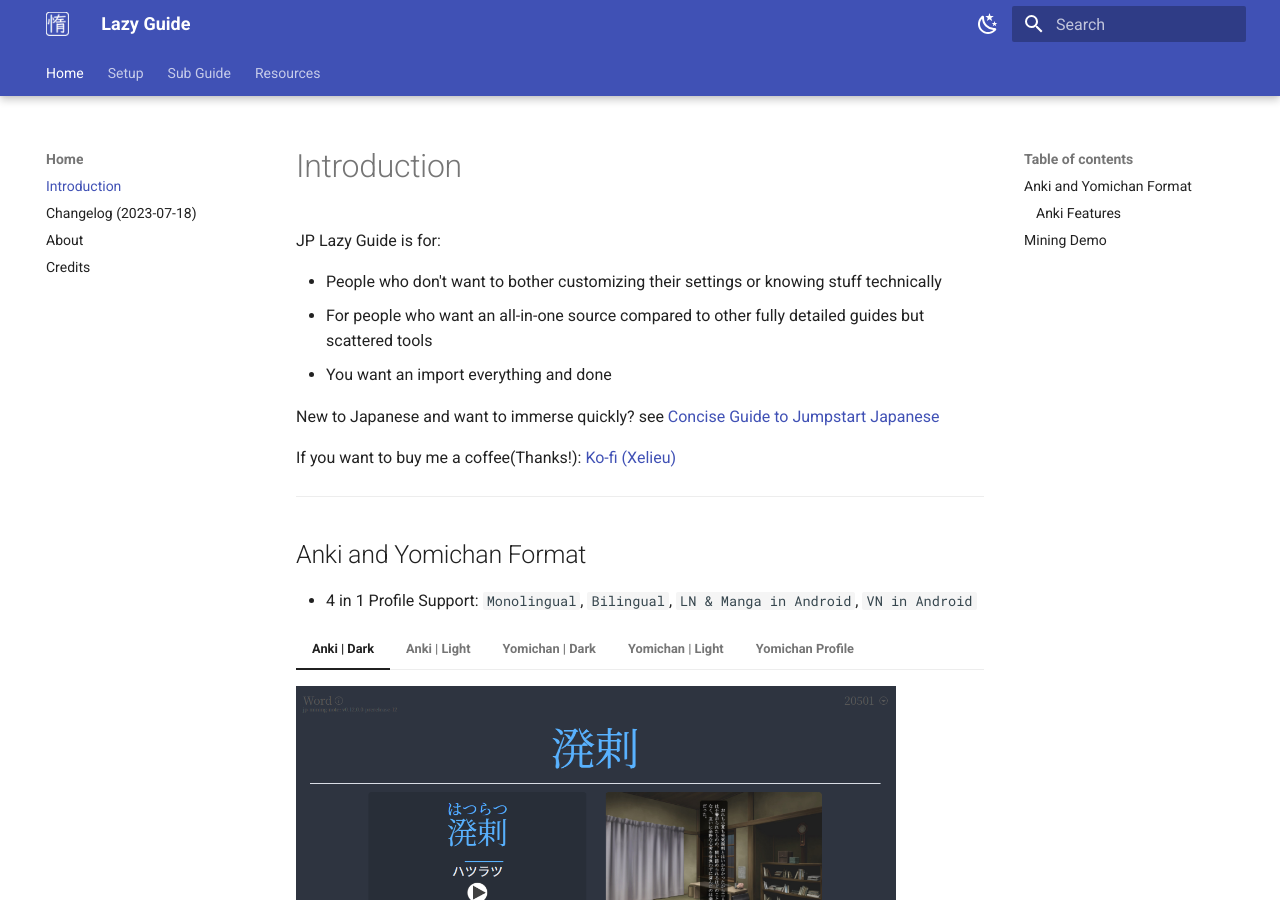
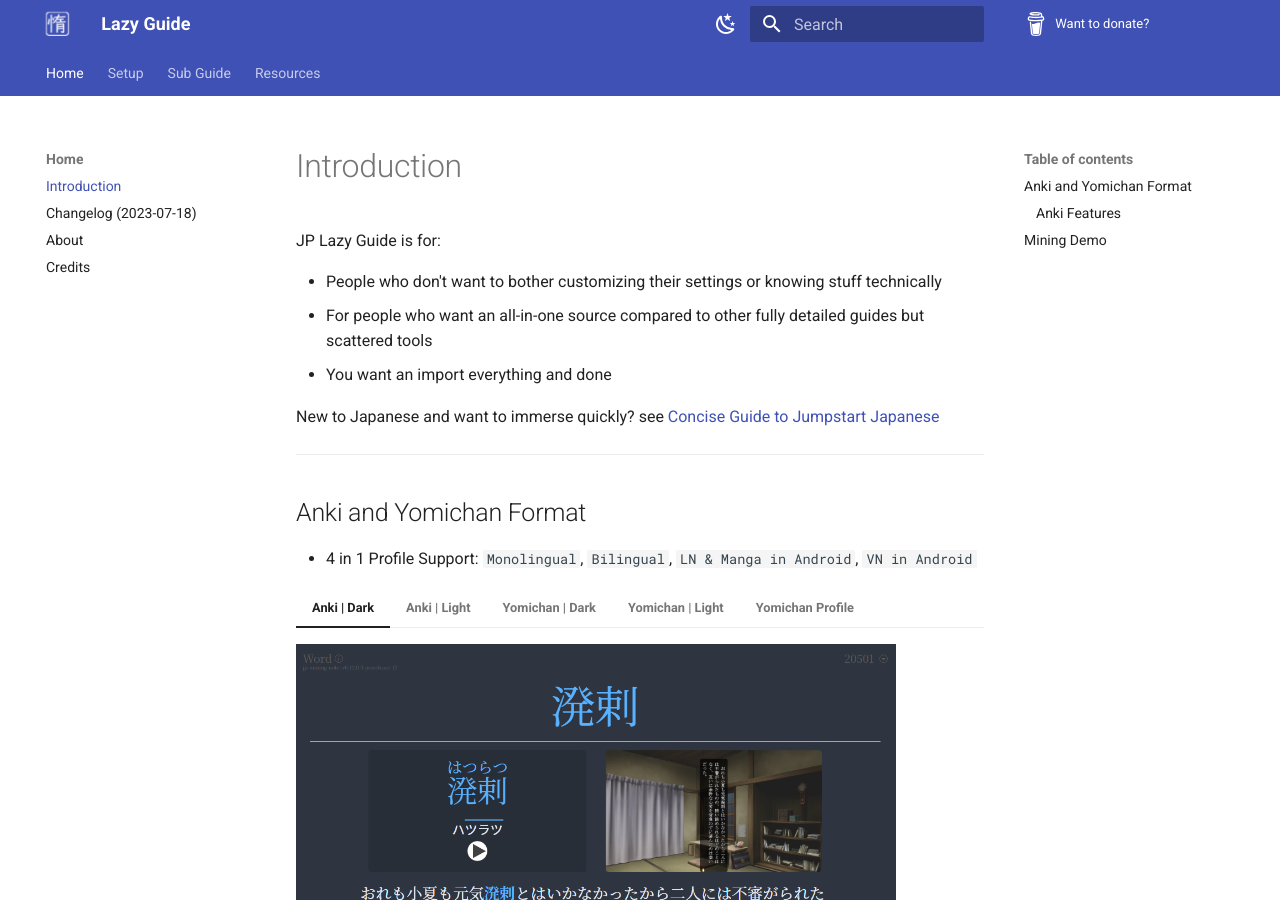
Before and after one commit to Xelieu/xelieu.github.io, an MkDocs documentation site: the page built from docs/jp-lazy-guide/index.md, in a window 1280 px wide and 900 px high. Built offline with MkDocs 1.6.1 and Material for MkDocs 9.7.7, drawn with Linux system fonts in a browser that asks for light colours.

Commit message:
$updated info

```diff
--- a/docs/jp-lazy-guide/index.md
+++ b/docs/jp-lazy-guide/index.md
@@ -10,8 +10,6 @@ JP Lazy Guide is for:
 - You want an import everything and done
 
 New to Japanese and want to immerse quickly? see [Concise Guide to Jumpstart Japanese](conciseGuideToJumpstartJP.md)
-
-If you want to buy me a coffee(Thanks!): [Ko-fi (Xelieu)](https://ko-fi.com/xelieu)
 
 ---
 
--- a/mkdocs.yml
+++ b/mkdocs.yml
@@ -2,6 +2,8 @@ site_name: Lazy Guide
 site_url: https://xelieu.github.io/
 site_description: JP Immersion Tool Lazy Guide
 site_author: Xelieu
+repo_url: https://ko-fi.com/xelieu
+repo_name: Want to donate?
 nav:
   - Home:
     - Introduction: 'jp-lazy-guide/index.md'
@@ -41,9 +43,10 @@ theme:
   name: material
   favicon: img/favicon.png
   logo: img/favicon-2.png
+  icon:
+    repo: simple/buymeacoffee
   features:
     - navigation.tabs
-    - navigation.tabs.sticky
     - navigation.sections
     - navigation.top
     - navigation.footer
```
